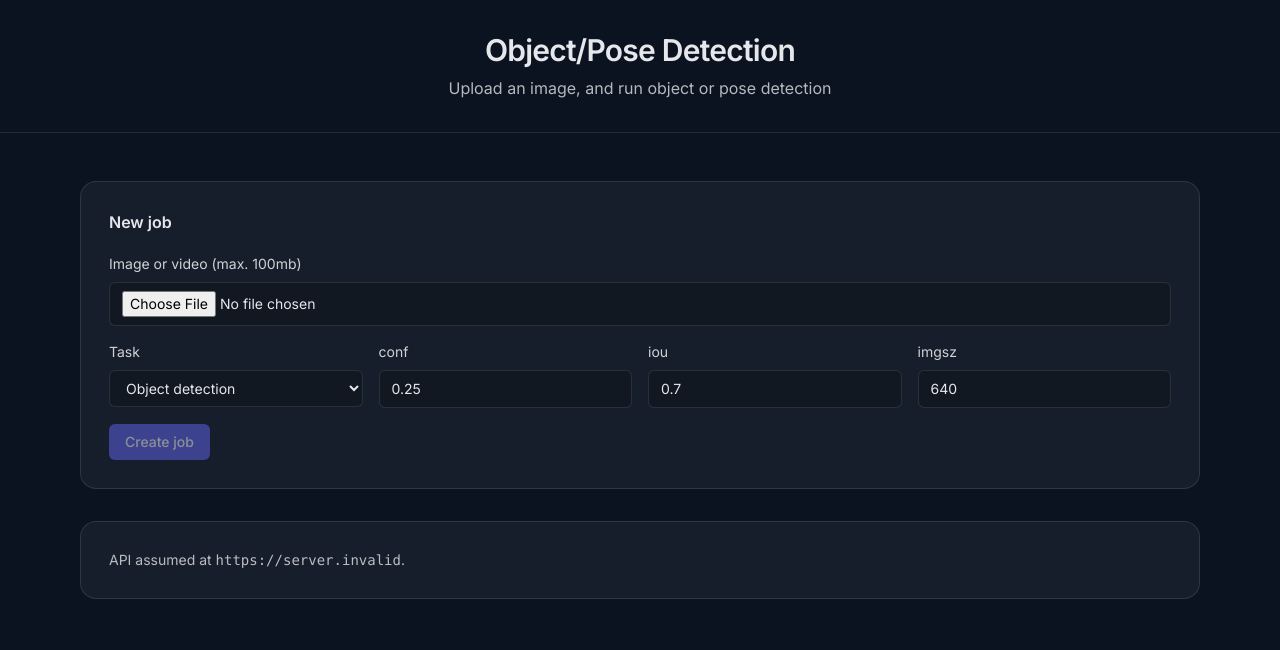
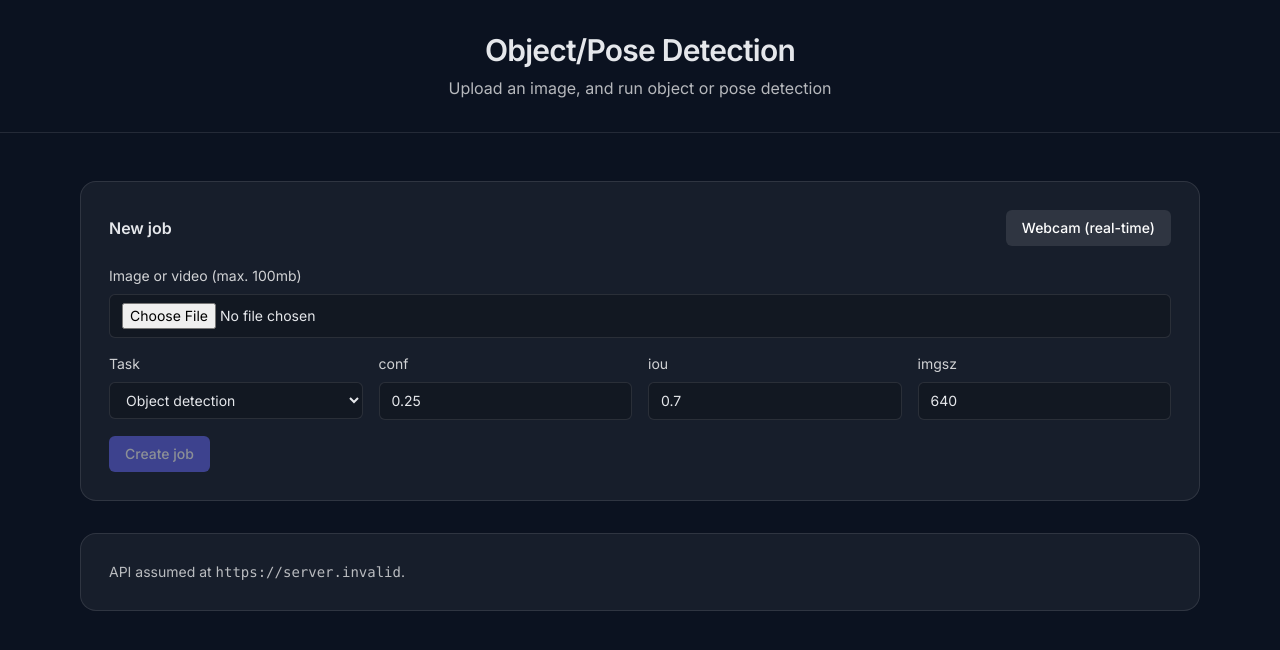
Before and after one commit to vpakarinen2/object-detection-yolo, a Next.js app in the folder frontend/: page / in a window 1280 px wide. Shown: the top 650 px of the page. Built offline with nearby package versions, Linux system fonts and the light colour scheme; no server answers.

Commit message:
Updated frontend main page

```diff
--- a/frontend/src/app/page.tsx
+++ b/frontend/src/app/page.tsx
@@ -2,6 +2,7 @@
 
 import { useMemo, useState } from "react";
 import { useRouter } from "next/navigation";
+import Link from "next/link";
 
 import { createJob, createVideoJob } from "@/lib/api";
 import type { TaskType } from "@/lib/types";
@@ -66,7 +67,15 @@ export default function HomePage() {
   return (
     <div className="space-y-8 pt-2">
       <div className="rounded-2xl border border-white/10 bg-white/5 p-7">
-        <div className="text-base font-semibold">New job</div>
+        <div className="flex flex-col gap-3 md:flex-row md:items-center md:justify-between">
+          <div className="text-base font-semibold">New job</div>
+          <Link
+            className="inline-flex items-center justify-center rounded-md bg-white/10 px-4 py-2 text-sm font-medium text-white"
+            href="/live"
+          >
+            Webcam (real-time)
+          </Link>
+        </div>
 
         <form className="mt-5 space-y-4" onSubmit={onSubmit}>
           <div>
```
